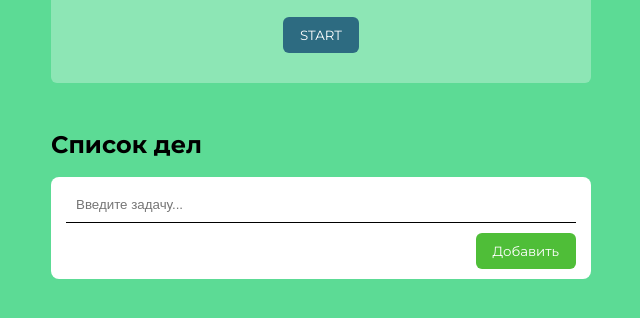
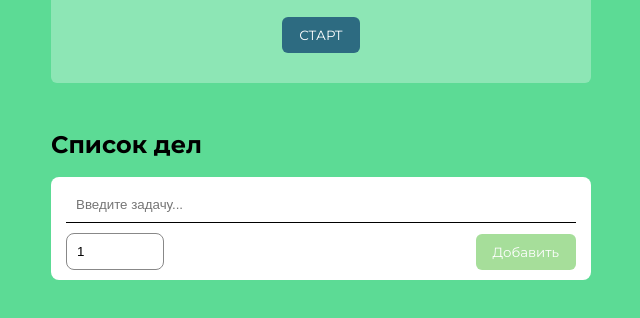
Before and after one commit to Zelelo622/Pomodoro-timer, a plain HTML site: page index.html in a window 1280 px wide. Shown: the part 276-594 px from the top of the page, without its empty margins (319-959 px from the left). Drawn offline with Linux system fonts and the light colour scheme.

Commit message:
валидация на поля в вводе нового таска

```diff
--- a/assets/css/style.css
+++ b/assets/css/style.css
@@ -306,15 +306,19 @@ button:hover {
   margin-bottom: 20px;
   text-align: left;
 }
-
 .todo__input-container {
   margin-bottom: 20px;
   display: flex;
   flex-direction: column;
-  align-items: end;
   border-radius: 8px;
   background-color: #fff;
   padding: 10px 15px;
+}
+
+.todo__pomodoro-container {
+  display: flex;
+  justify-content: space-between;
+  align-items: center;
 }
 
 .todo__input {
@@ -326,8 +330,21 @@ button:hover {
   outline: none;
 }
 
+.todo__input-num {
+  border: 1px solid #888;
+  border-radius: 8px;
+  margin-bottom: 0;
+  width: 98px;
+}
+
 .todo__button {
   background-color: #4fbe38;
+}
+
+.todo__button.disabled {
+  pointer-events: none;
+  opacity: 0.5;
+  cursor: default;
 }
 
 .todo__list {
--- a/index.html
+++ b/index.html
@@ -53,9 +53,9 @@
               </div>
             </div>
             <div class="timer__func">
-              <button id="btn-start" class="timer__btn-start">START</button>
-              <button id="btn-pause" class="timer__btn-pause">PAUSE</button>
-              <button id="btn-reset" class="timer__btn-reset">RESET</button>
+              <button id="btn-start" class="timer__btn-start">СТАРТ</button>
+              <button id="btn-pause" class="timer__btn-pause">ПАУЗА</button>
+              <button id="btn-reset" class="timer__btn-reset">СБРОС</button>
             </div>
           </div>
         </div>
@@ -180,7 +180,10 @@
               class="todo__input"
               placeholder="Введите задачу..."
             />
-            <button id="addTaskButton" class="todo__button">Добавить</button>
+            <div class="todo__pomodoro-container">
+              <input id="pomodoroCountTask" type="number" class="todo__input-num todo__input" value="1" min="0">
+              <button id="addTaskButton" class="todo__button">Добавить</button>
+            </div>
           </div>
           <ul id="todoList" class="todo__list"></ul>
         </div>
--- a/js/script.js
+++ b/js/script.js
@@ -262,20 +262,7 @@ const taskInput = document.querySelector("#taskInput");
 const todoList = document.querySelector("#todoList");
 const addTaskButton = document.querySelector("#addTaskButton");
 const removeTask = document.querySelector("#removeTask");
-
-taskInput.addEventListener("keypress", function (event) {
-  if (event.key === "Enter") {
-    addTask(taskInput.value);
-    taskInput.value = "";
-  }
-});
-
-addTaskButton.addEventListener("click", function () {
-  if (taskInput.value.trim() !== "") {
-    addTask(taskInput.value);
-    taskInput.value = "";
-  }
-});
+const pomodoroCountTask = document.querySelector("#pomodoroCountTask");
 
 document.addEventListener("DOMContentLoaded", function () {
   const savedTasks = localStorage.getItem("tasks");
@@ -293,6 +280,8 @@ document.addEventListener("DOMContentLoaded", function () {
       }
     });
   }
+
+  checkTaskInputs();
 });
 
 function saveTasksToLocalStorage() {
@@ -306,6 +295,38 @@ function saveTasksToLocalStorage() {
 
   localStorage.setItem("tasks", JSON.stringify(taskData));
 }
+
+function checkTaskInputs() {
+  const pomodoroCountTaskValue = parseInt(pomodoroCountTask.value);
+
+  const hasEmptyInput = isNaN(pomodoroCountTaskValue);
+  const hasNegativeInput = pomodoroCountTaskValue < 0;
+
+  const isTextEmpty = taskInput.value.trim() === "";
+
+  addTaskButton.disabled = hasEmptyInput || hasNegativeInput || isTextEmpty;
+
+  if (addTaskButton.disabled) {
+    addTaskButton.classList.add("disabled");
+  } else {
+    addTaskButton.classList.remove("disabled");
+  }
+}
+
+pomodoroCountTask.addEventListener("input", checkTaskInputs);
+taskInput.addEventListener("input", checkTaskInputs);
+
+taskInput.addEventListener("keypress", function (event) {
+  if (event.key === "Enter" && !addTaskButton.disabled) {
+    addTask(taskInput.value);
+    taskInput.value = "";
+  }
+});
+
+addTaskButton.addEventListener("click", function () {
+  addTask(taskInput.value);
+  taskInput.value = "";
+});
 
 let taskIdCounter = 0;
 function addTask(taskText) {
```
